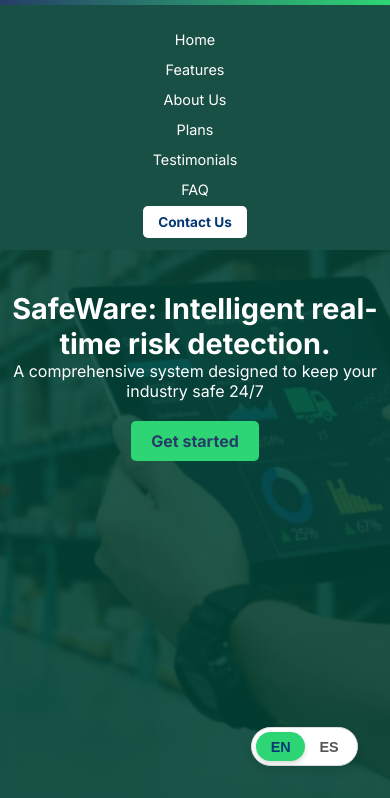
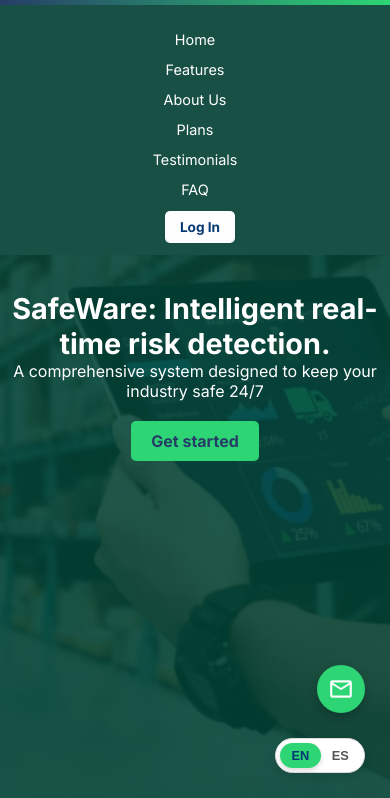
Before and after one commit to SafeWare-6969AC/SafeWare-LandingPage, a plain HTML site: page index.html in a window 390 px wide. Both pictures are taken after a click on the button "menu". Shown: the part 46-844 px from the top of the page. Drawn offline with Linux system fonts and the light colour scheme; files whose address does not match are found by name; a web font is replaced by a local one.

Commit message:
se agrego Iniciar Sesión, tambien boton flotante para contactar

```diff
--- a/assets/scrips/translation.js
+++ b/assets/scrips/translation.js
@@ -7,7 +7,8 @@ const translation ={
       plans: 'Planes',
       testimonials: 'Testimonios',
       faq: 'Preguntas',
-      contact: 'Contactanos'
+      contact: 'Contactanos',
+      LogIn: 'Iniciar Sesión'
     },
     hero: {
         title: 'SafeWare: Detección inteligente de riesgos en tiempo real.',
@@ -211,6 +212,7 @@ en : {
     testimonials: "Testimonials",
     faq: "FAQ",
     contact: "Contact Us",
+    LogIn: 'Log In'
   },
   hero: {
     title: "SafeWare: Intelligent real-time risk detection.",
--- a/assets/styles/buttonT.css
+++ b/assets/styles/buttonT.css
@@ -1,8 +1,36 @@
-/* Language Switcher */
+/* === BOTÓN FLOTANTE DE CONTACTO === */
+.floating-contact {
+  position: fixed;
+  bottom: 90px; /* Ajuste para estar arriba del selector */
+  right: 25px;
+  background-color: #2DD574;
+  color: white;
+  border-radius: 50%;
+  width: 55px;
+  height: 55px;
+  display: flex;
+  align-items: center;
+  justify-content: center;
+  box-shadow: 0 4px 10px rgba(0, 0, 0, 0.2);
+  text-decoration: none;
+  transition: all 0.3s ease;
+  z-index: 1100; /* Más alto que el selector */
+}
+
+.floating-contact:hover {
+  background-color: #0056b3;
+  transform: translateY(-3px);
+}
+
+.floating-contact .material-icons {
+  font-size: 26px;
+}
+
+/* === SWITCHER DE IDIOMA === */
 .language-switcher-container {
   position: fixed;
-  bottom: 2rem;
-  right: 2rem;
+  bottom: 25px; /* Espaciado bajo el botón de contacto */
+  right: 25px;
   z-index: 1000;
 }
 
@@ -29,7 +57,20 @@
 }
 
 #language-switcher .lang-btn.active {
-  background: #2DD574;       /* Amarillo */
-  color: #043873;            /* Azul */
+  background: #2DD574;  /* Verde vivo */
+  color: #043873;       /* Azul oscuro */
   box-shadow: 0 0.15rem 0.3rem rgba(0, 0, 0, 0.15);
 }
+
+/* Responsivo */
+@media (max-width: 768px) {
+  .floating-contact {
+    bottom: 85px;
+    width: 48px;
+    height: 48px;
+  }
+  #language-switcher .lang-btn {
+    font-size: 0.8rem;
+    padding: 0.3rem 0.7rem;
+  }
+}
--- a/assets/styles/header.css
+++ b/assets/styles/header.css
@@ -36,16 +36,17 @@ header {
     align-items: center;
     color: #fff;
    font-size: clamp(1.2em, 2.5vw, 1.6em); /* se adapta según el ancho de la pantalla */
-    font-weight: bold; }
+    font-weight: bold;
+}
 
 .navbar_logo img {
     height: clamp(45px, 8vw, 65px); /* tamaño fluido para el logo */
-    margin-right: 5%; }
+    margin-right: auto; }
 
 .navbar__menu {
     display: flex;
     align-items: center;
- flex-wrap: wrap; /* si no hay espacio, los enlaces bajan */
+    flex-wrap: wrap; /* si no hay espacio, los enlaces bajan */
 }
 
 .navbar__links {
@@ -59,6 +60,7 @@ header {
     position: relative; /* Añadido para que los enlaces sean el contexto de los pseudo-elementos */ }
 
 .navbar__links a {
+    white-space: nowrap;
     color: #fff; text-decoration:
     none; font-size: 1em; position: relative; /* Necesario para posicionar el ::after correctamente */
     transition: color 0.3s, width 0.3s; /* Añadido width a la transición */
@@ -73,10 +75,19 @@ header {
 .navbar__links a:hover::after {
     width: 100%; /* Expande la línea al 100% del ancho del enlace al hacer hover */ }
 
-.buttonC { margin-left: 20px; }
-.buttonC a { background-color: #fefefe; color: #043873; padding: 10px 20px;
-    border-radius: 5px; text-decoration: none; font-weight: bold; transition: background-color 0.3s; }
-.buttonC a:hover { background-color: #ffffff; box-shadow: 0 8px 12px rgba(39, 3, 244, 0.416); }
+.buttonC {
+    margin-left: 10px; }
+.buttonC a {
+    background-color: #fefefe;
+    color: #043873;
+    padding: 10px 20px;
+    border-radius: 5px;
+    text-decoration: none;
+    font-weight: bold;
+    transition: background-color 0.3s; }
+.buttonC a:hover {
+    background-color: #ffffff;
+    box-shadow: 0 8px 12px rgba(39, 3, 244, 0.416); }
 
 /* === Botón Hamburguesa === */
 .hamburguesa {
@@ -91,7 +102,7 @@ header {
 
 
 /* Responsive Design */
-@media (max-width: 900px) {
+@media (max-width: 1031px) {
     /*.header {list-style: none;
         padding: 0;
         width: fit-content; /* centra el bloque */
@@ -101,7 +112,8 @@ header {
     .navbar {
         justify-content: space-between;
         flex-direction: column;
-        padding: 1%;}
+        padding: 1%;
+    }
     .navbar_logo {
         margin-bottom: 0px;
         left: 0px; }
@@ -110,37 +122,43 @@ header {
         position: absolute;
         top: 100%;
         right: 0;
+        left: 0;
         background-color:  #195046;
         flex-direction: column;
         align-items: center; }
     .navbar__links {
         flex-direction: column; text-align: center; }
     .navbar__links li {
-        margin: 10px 0; }
+        margin: 12px 0; }
     .buttonC {
-        margin: 10px 0 0; }
+        margin-top: 15px; }
     .hamburguesa {
         z-index: 100; /* asegura que quede sobre el resto del contenido */
         align-items: center; /* Centra verticalmente */
         display: flex;
     }
     .navbar__menu.show {
-        max-width: 1200px;
+        position: absolute;
+        top: 100%;
+        left: 0;
+        right: 0;
         width: 100%;
+        background-color: #195046;
         display: flex;
         flex-direction: column;
         text-align: center;
-        align-items: center; /* Centra verticalmente */
+        align-items: center;
         padding: 5.5%;
+        margin: 0;
     }
 
 }
+
 
 /* Responsive para pantallas muy pequeñas (<400px) */
 @media (max-width: 400px) {
     header {
         padding: 2%; /* más espacio pequeño arriba y abajo */
-
     }
     .navbar
      .navbar {
@@ -174,7 +192,7 @@ padding: 0 3%;}
     }
 
     .navbar__menu.show {
-        width: 100%;
+
         padding: 5%; /* espacio interno mayor para comodidad */
     }
 
--- a/index.html
+++ b/index.html
@@ -48,9 +48,10 @@
                     <li><a href="#plans" data-i18n="navbar.plans">Planes</a></li>
                     <li><a href="#testimonials" data-i18n="navbar.testimonials">Testimonios</a></li>
                     <li><a href="#faq" data-i18n="navbar.faq">Preguntas</a></li>
+
                 </ul>
                 <div class="buttonC">
-                    <a href="#contact" data-i18n="navbar.contact">Contáctanos</a>
+                    <a href="#" data-i18n="navbar.LogIn">Iniciar Sesión</a>
                 </div>
             </div>
         </nav>
@@ -426,6 +427,9 @@
   </div>
 </footer>
 
+<a href="#contact" class="floating-contact" title="Contáctanos">
+  <span class="material-icons">mail_outline</span>
+</a>
 
 <div class="language-switcher-container">
     <div id="language-switcher">
```
